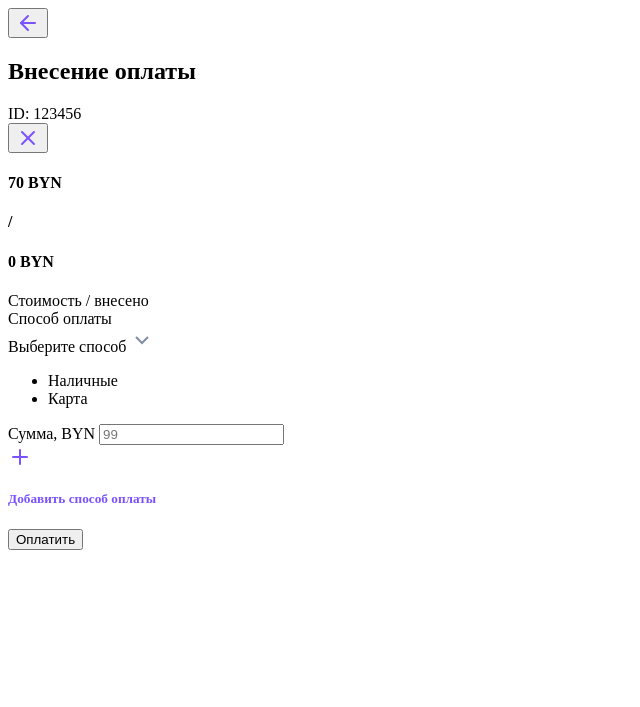
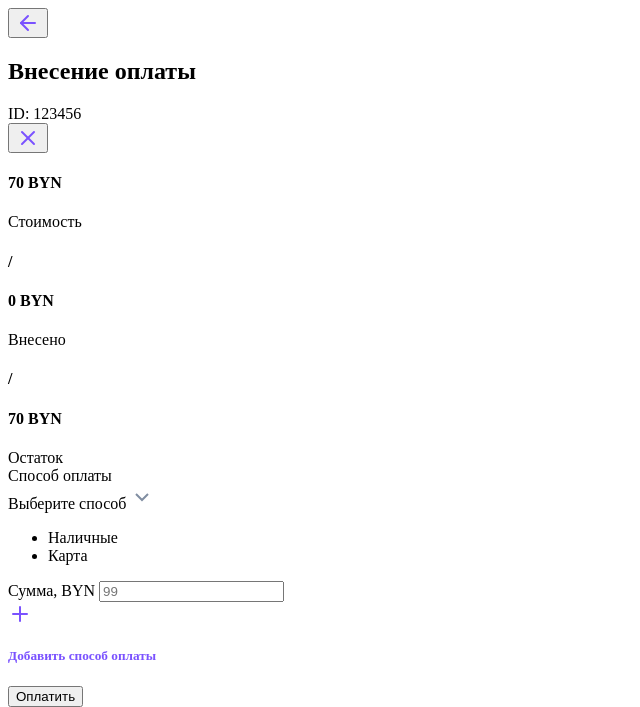
Before and after one commit to andreipl-python/blstd.org, a Django app: template mycrm/booking/templates/booking/user/modal_payment_booking.html in a window 1280 px wide. Shown: the top 707 px of the page, without its empty margins (0-640 px from the left). Run offline with Django 5.2, Linux system fonts and the light colour scheme; the template is opened without the code that fills it, so the values that code supplies are empty; parts of the project's set-up code (start-up, migrations or seed data) failed here and were passed over.

Commit message:
1.2.32: блок «Стоимость / Внесено / Остаток» и обновления планов

```diff
--- a/mycrm/booking/templates/booking/user/modal_payment_booking.html
+++ b/mycrm/booking/templates/booking/user/modal_payment_booking.html
@@ -42,15 +42,28 @@
                             </div>
                         </div>
                     </div>
-                    <!--Стоимость / Внесено-->
-                    <div class="col-md-12 d-flex align-items-center justify-content-center gap-1">
-                        <h4 class="mb-0">70 BYN</h4>
-                        <h4 class="mb-0">/</h4>
-                        <h4 class="mb-0">0 BYN</h4>
-                    </div>
-                    <div class="col-md-12 d-flex align-items-center justify-content-center mb-5"
-                        id="paymentTextContainer">
-                        <span>Стоимость / внесено</span>
+                    <!--Стоимость / Внесено / Остаток-->
+                    <div class="col-md-12 payment-summary mb-5" id="paymentTextContainer">
+                        <div class="payment-summary-item">
+                            <h4 class="mb-0">70 BYN</h4>
+                            <span class="payment-summary-label">Стоимость</span>
+                        </div>
+                        <div class="payment-summary-item payment-summary-divider">
+                            <h4 class="mb-0">/</h4>
+                            <span class="payment-summary-label"></span>
+                        </div>
+                        <div class="payment-summary-item">
+                            <h4 class="mb-0">0 BYN</h4>
+                            <span class="payment-summary-label">Внесено</span>
+                        </div>
+                        <div class="payment-summary-item payment-summary-divider">
+                            <h4 class="mb-0">/</h4>
+                            <span class="payment-summary-label"></span>
+                        </div>
+                        <div class="payment-summary-item">
+                            <h4 class="mb-0">70 BYN</h4>
+                            <span class="payment-summary-label">Остаток</span>
+                        </div>
                     </div>
                     <!--Блок внесения оплаты-->
                     <div class="row mb-3">
```
Also changed, not shown: mycrm/booking/static/css/repa.css (+54 -0 lines), mycrm/booking/views/create_booking.py (+61 -40 lines), planning/plan.md (+2 -1 lines), planning/sprint_2025-11-26.md (+2 -1 lines), 1 other file.
